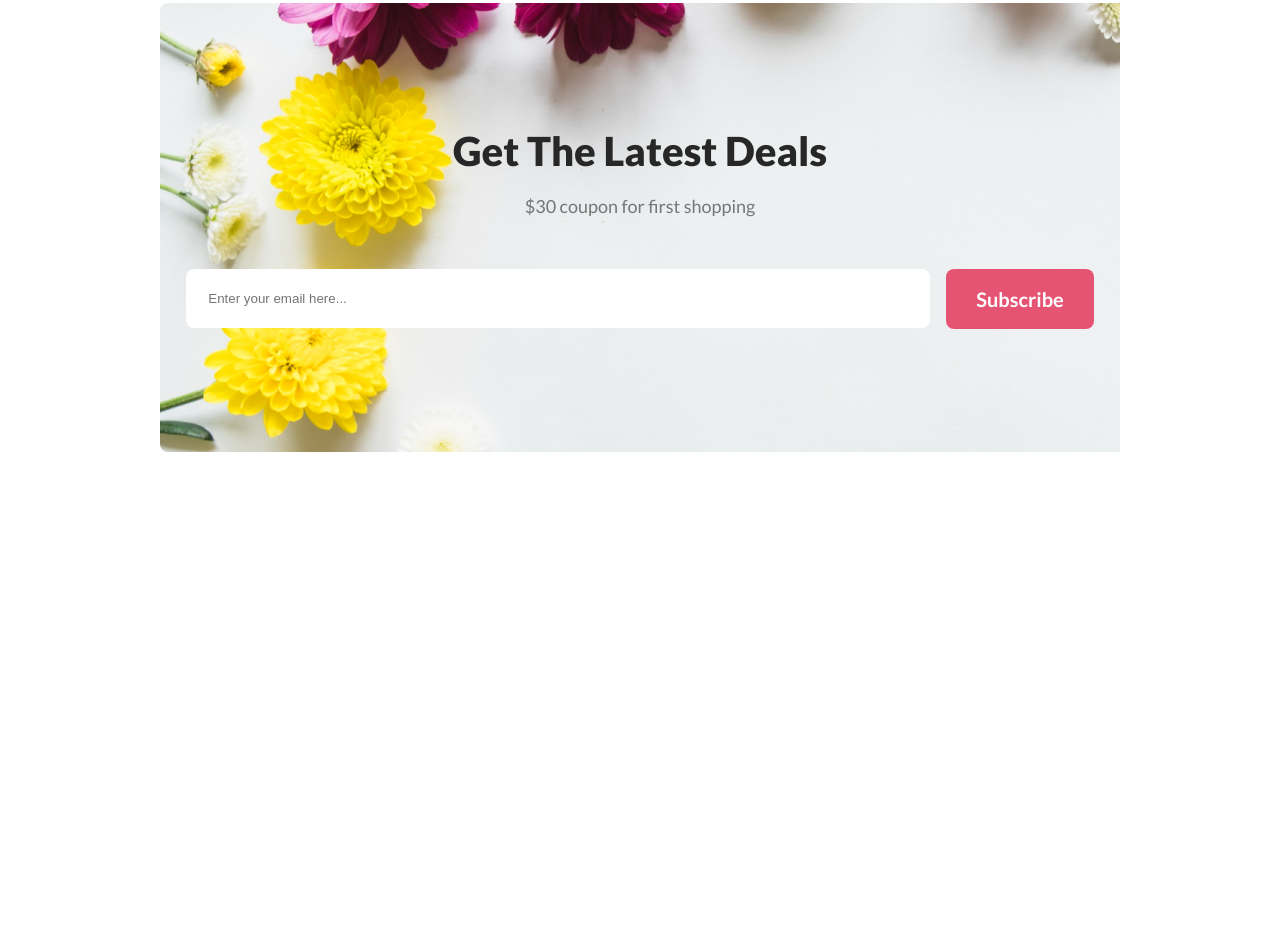
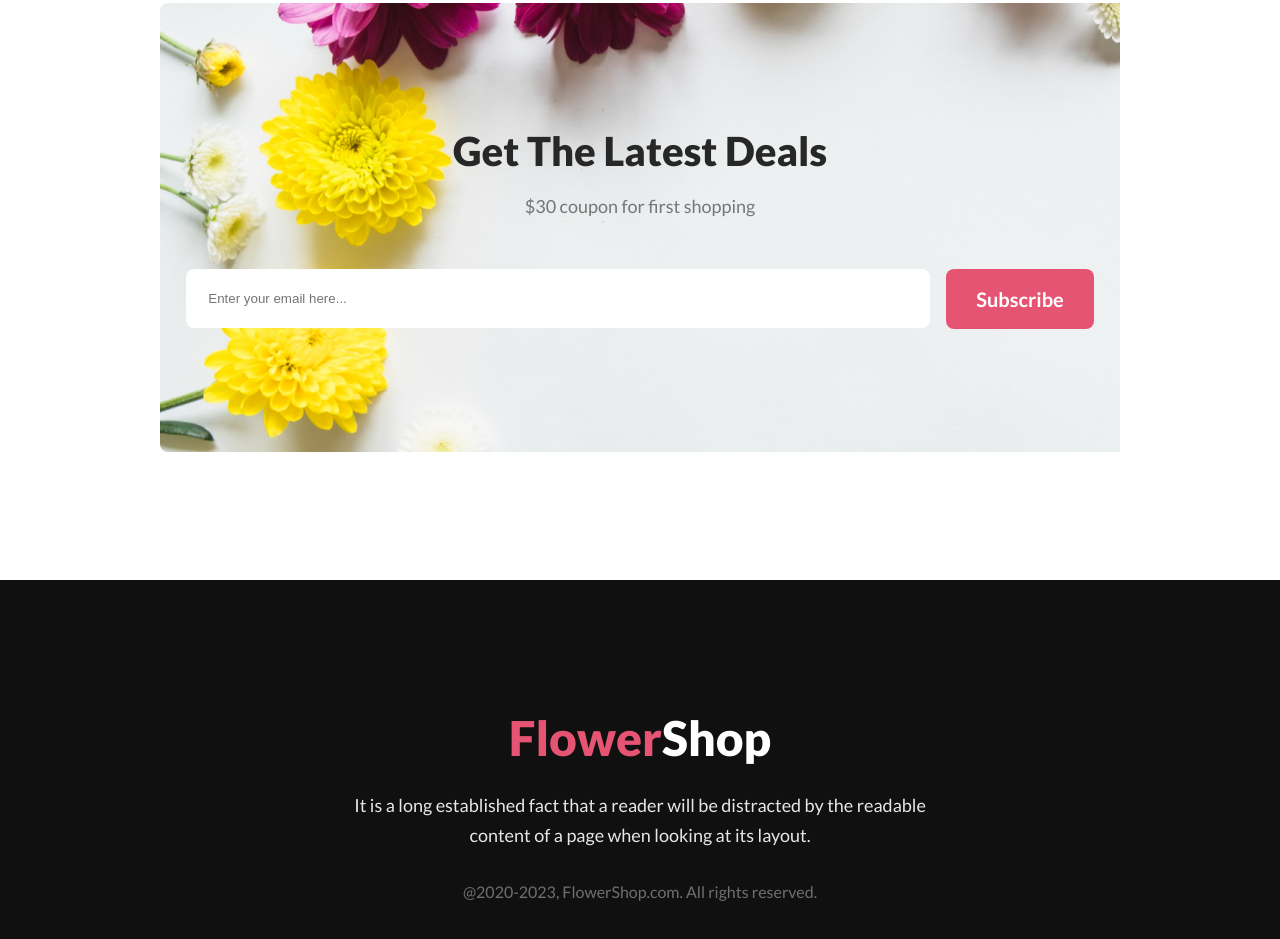
Before and after one commit to getAhsaan/flower-shop, a plain HTML site: page index.html in a window 1280 px wide. Shown: the part 3838-4777 px from the top of the page. Before the commit the page ends 4418 px from the top, so only its background shows below. Drawn offline with Linux system fonts and the light colour scheme.

Commit message:
footer added

```diff
--- a/index.html
+++ b/index.html
@@ -112,7 +112,15 @@
 
         </section>
     </main>
-    <footer></footer>
+    <footer>
+        <div class="footer-container">
+            <h1><span style="color: #E55473;">Flower</span>Shop</h1>
+            <p class="footer-description">It is a long established fact that a reader will be distracted by the readable
+                content of a page when looking at its
+                layout.</p>
+            <p class="footer-copyright">@2020-2023, FlowerShop.com. All rights reserved.</p>
+        </div>
+    </footer>
 </body>
 
 </html>
--- a/style.css
+++ b/style.css
@@ -313,10 +313,11 @@ main section {
 }
 
 .subscribe-container form {
-   display: flex;
-   align-items: center;
-   justify-content: center;
+    display: flex;
+    align-items: center;
+    justify-content: center;
 }
+
 .subscribe-container input[type=email] {
     width: 700px;
     padding: 22px;
@@ -339,3 +340,49 @@ main section {
     border: none;
     cursor: pointer;
 }
+
+/* footer styles  */
+
+footer {
+    background: #111010;
+    height: 449px;
+    display: flex;
+    flex-direction: column;
+    align-items: center;
+    justify-content: center;
+}
+
+.footer-container h1 {
+    color: #FFF;
+    font-family: Lato;
+    font-size: 48px;
+    font-style: normal;
+    font-weight: 800;
+    line-height: normal;
+    text-align: center;
+    margin-bottom: 24px;
+}
+
+.footer-container .footer-description {
+    width: 625px;
+    color: rgba(255, 255, 255, 0.90);
+    text-align: center;
+    font-family: Lato;
+    font-size: 18px;
+    font-style: normal;
+    font-weight: 400;
+    line-height: 30px;
+    /* 166.667% */
+    margin: 0 auto;
+    margin-bottom: 32px;
+}
+
+.footer-container .footer-copyright {
+    color: rgba(255, 255, 255, 0.40);
+    text-align: center;
+    font-family: Lato;
+    font-size: 16px;
+    font-style: normal;
+    font-weight: 400;
+    line-height: normal;
+}
```
